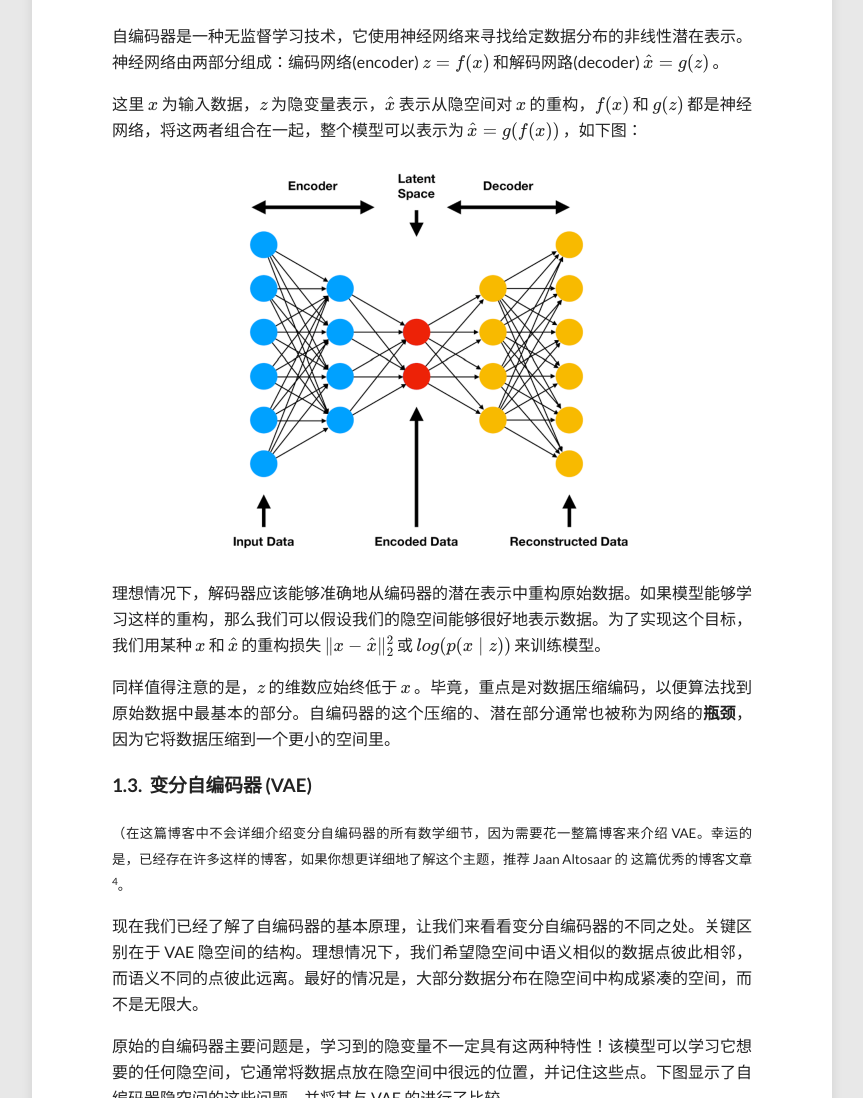
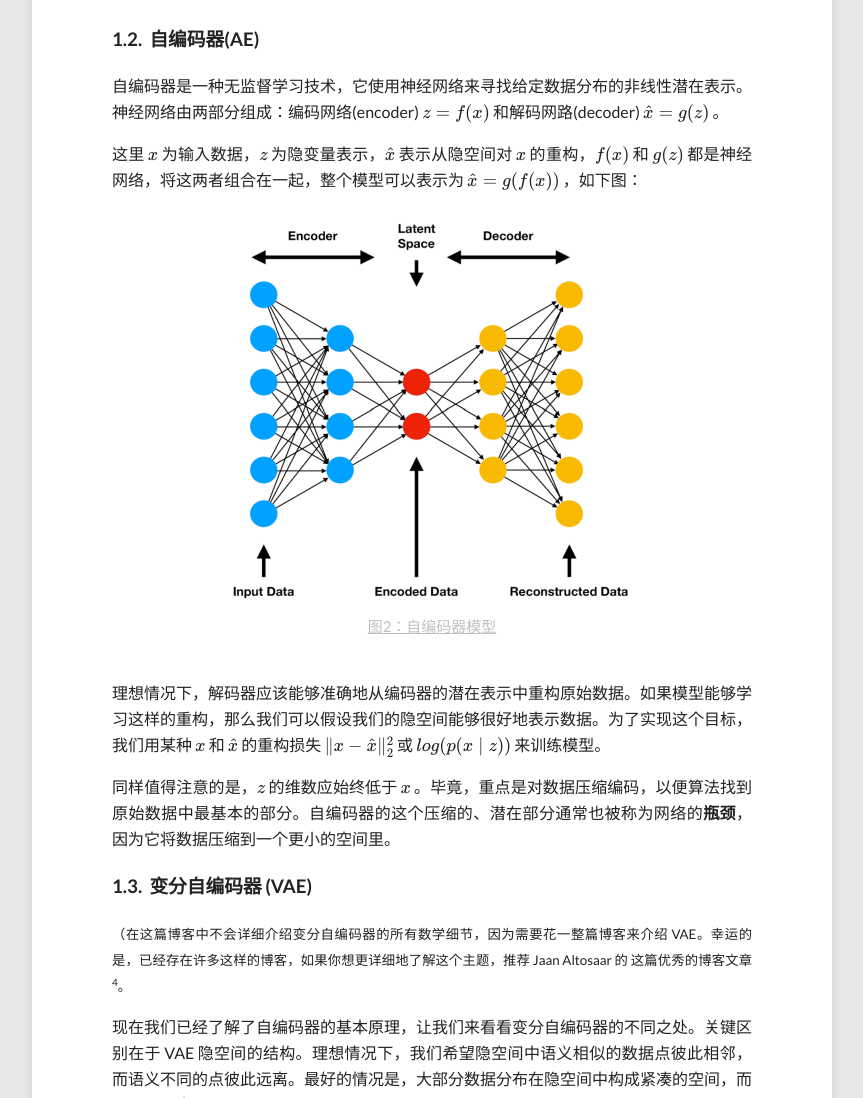
Before and after one commit to JuewenPeng/sunlin-ai.github.io, a Jekyll site: the page built from _posts/2022-06-02-VQ-VAE.md, in a window 1280 px wide and 1400 px high, scrolled down 1139 px. Shown: the part 302-1400 px from the top of the window, without its empty margins (208-1071 px from the left). Built offline with Jekyll 4.4.1, drawn with Linux system fonts in a browser that asks for light colours; nearby versions of some CDN libraries; formulas are drawn with MathJax 3; comment, search, counter and statistics services are not loaded; some of the changed text lies outside the part shown.

Commit message:
Update 2022-06-02-VQ-VAE.md

```diff
--- a/_posts/2022-06-02-VQ-VAE.md
+++ b/_posts/2022-06-02-VQ-VAE.md
@@ -38,6 +38,12 @@ VQ-VAE 表示 Vector Quantized 变分自编码器，这里涉及到很多内容
 <figure align="center">
   <img src="/images/image-20220602112156946.png" style="zoom:50%">
 </figure>
+<div>
+    <center style="color:#C0C0C0;text-decoration:underline;font-size: 15px">
+        图1：隐空间可以编码更复杂的信息
+    </center>
+    <br>
+</div>
 
 ### 自编码器(AE)
 
@@ -48,6 +54,12 @@ VQ-VAE 表示 Vector Quantized 变分自编码器，这里涉及到很多内容
 <figure align="center">
   <img src="/images/image-20220602112334100.png" style="zoom:50%">
 </figure>
+<div>
+    <center style="color:#C0C0C0;text-decoration:underline;font-size: 15px">
+        图2：自编码器模型
+    </center>
+    <br>
+</div>
 
 理想情况下，解码器应该能够准确地从编码器的潜在表示中重构原始数据。如果模型能够学习这样的重构，那么我们可以假设我们的隐空间能够很好地表示数据。为了实现这个目标，我们用某种 $$x$$ 和 $$\hat  x$$  的重构损失 $$\Vert x-\hat{x}\Vert_2^2$$ 或 $$log(p(x\mid z))$$ 来训练模型。
 
@@ -64,8 +76,15 @@ VQ-VAE 表示 Vector Quantized 变分自编码器，这里涉及到很多内容
 原始的自编码器主要问题是，学习到的隐变量不一定具有这两种特性！该模型可以学习它想要的任何隐空间，它通常将数据点放在隐空间中很远的位置，并记住这些点。下图显示了自编码器隐空间的这些问题，并将其与 VAE 的进行了比较。
 
 <figure align="center">
-  <img src="/images/image-20220602112432592.png" style="zoom:50%">
+  <img src="/images/image-20220602112432592.png" style="zoom:40%">
 </figure>
+
+<div>
+    <center style="color:#C0C0C0;text-decoration:underline;font-size: 15px">
+        图3：AE 与 VAE 隐空间对比
+    </center>
+    <br>
+</div>
 
 变分自编码器通过在隐空间上强制实施概率先验来克服这个问题。为了形式化这一点，将我们的潜在空间 $$z$$ 视为随机变量。首先给隐变量一个先验 $$p(z)$$ ，在多数的 VAEs 中，这只是一个高斯分布 $$ \mathcal{N}(0, 1)$$，对于给定的原始数据点 $$x$$，我们也定义了一个隐空间的后验 $$p(z\mid x)$$。
 
@@ -78,6 +97,12 @@ VQ-VAE 表示 Vector Quantized 变分自编码器，这里涉及到很多内容
 <figure align="center">
   <img src="/images/image-20220602112521924.png" style="zoom:50%">
 </figure>
+<div>
+    <center style="color:#C0C0C0;text-decoration:underline;font-size: 15px">
+        图4：变分自编码器过程
+    </center>
+    <br>
+</div>
 
 这里将省略数学细节，但事实证明，可以通过最小化如下损失函数来计算此目标：
 
@@ -113,8 +138,15 @@ VAE 损失其实有一个很好的直观解释，第一项本质上是重构损
 除了表示之外，还有许多算法（如 transformers）旨在处理离散数据，因此我们希望有一个离散的数据表示供这些算法使用。
 
 <figure align="center">
-  <img src="/images/image-20220602112616465.png" style="zoom:50%">
+  <img src="/images/image-20220602112616465.png" style="zoom:45%">
 </figure>
+
+<div>
+    <center style="color:#C0C0C0;text-decoration:underline;font-size: 15px">
+        图5：隐空间离散表示
+    </center>
+    <br>
+</div>
 
 我们如何学习离散表示呢？乍一看，这似乎非常具有挑战性，因为一般来说，离散的东西在深度学习中并不太好做。幸运的是，VQ-VAE 设法使深度学习为这项任务工作，只需对原始自编码器做一些调整。
 
@@ -133,6 +165,12 @@ VQ-VAE 通过向网络添加离散的 **codebook** 组件来扩展标准自编
 <figure align="center">
   <img src="/images/image-20220602112701542.png" style="zoom:100%">
 </figure>
+<div>
+    <center style="color:#C0C0C0;text-decoration:underline;font-size: 15px">
+        图6：量化自编码器
+    </center>
+    <br>
+</div>
 
 ### 生成多个codes
 
@@ -147,6 +185,12 @@ VQ-VAE 通过向网络添加离散的 **codebook** 组件来扩展标准自编
 <figure align="center">
   <img src="/images/image-20220602112746469.png" style="zoom:100%">
 </figure>
+<div>
+    <center style="color:#C0C0C0;text-decoration:underline;font-size: 15px">
+        图7：离散空间大小
+    </center>
+    <br>
+</div>
 
 当然，模型仍然可以记住训练数据，但是通过编码器中嵌入正确的归纳偏差（即对图像使用conv-net）和使用正确的隐变量结构（即用于图像的 32x32 网格），模型应该能够学习到一个很好地表示数据的离散空间。
 
@@ -171,6 +215,12 @@ $$\text{log}(p(x|q(x)))+||\text{sg}[z_e(x)]-e||_2^2+\beta||z_e(x)-\text{sg}[e]||
 <figure align="center">
   <img src="/images/image-20220602112826876.png" style="zoom:100%">
 </figure>
+<div>
+    <center style="color:#C0C0C0;text-decoration:underline;font-size: 15px">
+        图8：VQ-VAE 生成图像
+    </center>
+    <br>
+</div>
 
 ### 从VAE角度解释VQ-VAE
 
@@ -189,6 +239,12 @@ $$\text{log}(p(x|q(x)))+||\text{sg}[z_e(x)]-e||_2^2+\beta||z_e(x)-\text{sg}[e]||
 <figure align="center">
   <img src="/images/image-20220602112914644.png" style="zoom:100%">
 </figure>
+<div>
+    <center style="color:#C0C0C0;text-decoration:underline;font-size: 15px">
+        图9：VQ-VAE 图像生成效果
+    </center>
+    <br>
+</div>
 
 假设编码器可以为每个数据点输出一个隐变量序列，我们可以使用任何想要的自回归模型（ RNN 或 transformer）来训练先验。自回归因式分解，给定所有先前序列中的隐变量，预测下一个。这会将隐变量分布分解为 $$p(z)=p(z_1)p(z_2\mid z_1)p(z_3\mid z_1,z_2)p(z_4\mid z_1,z_2,z_3)...$$，其中 $$z_i$$ 是序列中的第 $$i$$ 个隐变量。
 
```
